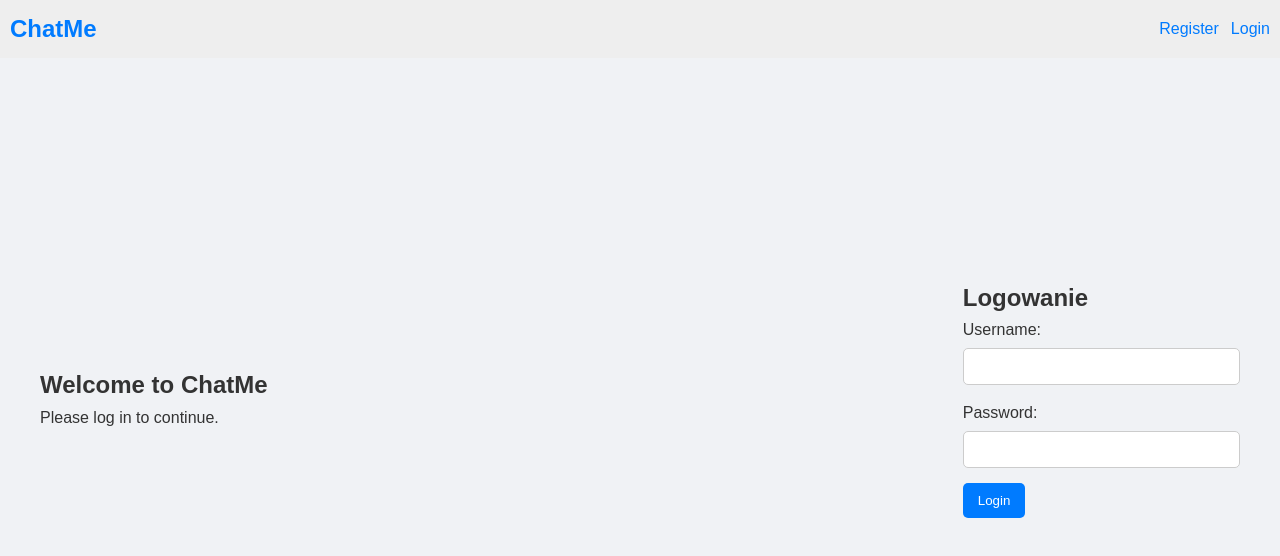
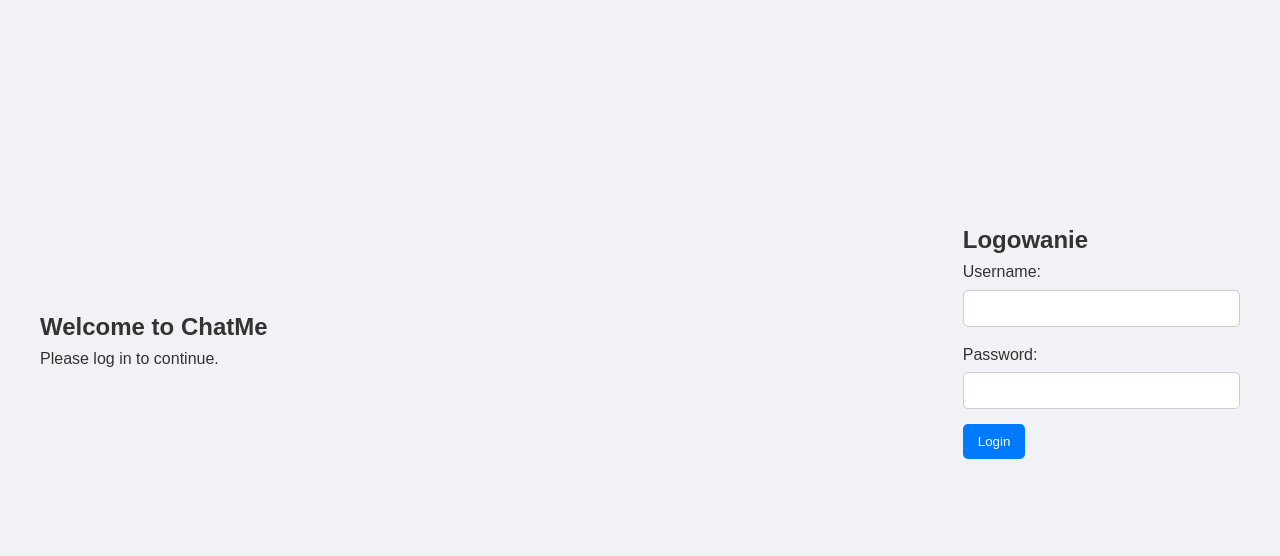
Before and after one commit to pbaglaj/ChatMe, a React (Vite) app in the folder frontend/: page / in a window 1280 px wide. Shown: the top 556 px of the page. Built offline with nearby package versions, Linux system fonts and the light colour scheme.

Commit message:
hide navbar from main page

```diff
--- a/frontend/src/App.jsx
+++ b/frontend/src/App.jsx
@@ -1,5 +1,5 @@
 import React from 'react';
-import { Routes, Route } from 'react-router-dom';
+import { Routes, Route, useLocation } from 'react-router-dom';
 import RegisterPage from './pages/RegisterPage';
 import LoginPage from './pages/LoginPage';
 import ProfilePage from './pages/ProfilePage';
@@ -9,9 +9,12 @@
 import { AuthProvider } from './context/AuthContext';
 
 function App() {
+  const location = useLocation();
+  const hideNavbar = location.pathname === '/';
+
   return (
     <AuthProvider>
-      <Navbar />
+      {!hideNavbar && <Navbar />}
       <div style={{ padding: '20px' }}>
         <Routes>
           <Route path="/register" element={<RegisterPage />} />
```
